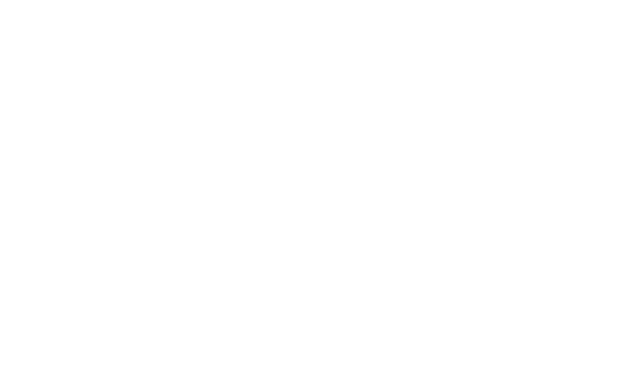
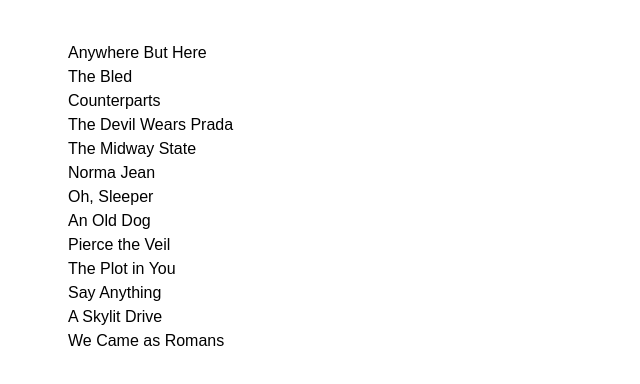
Before and after one commit to acciojob/sorting-articles-sethuram333, a website: page main.html in a window 1280 px wide. Shown: the whole page, without its empty margins (0-640 px from the left). Drawn offline with Linux system fonts and the light colour scheme.

Commit message:
created a submission

```diff
--- a/main.html
+++ b/main.html
@@ -1,16 +1,12 @@
 <!DOCTYPE html>
-
 <html>
-
 <head>
 	<link rel="stylesheet" href="styles.css">
 </head>
 
 <body>
-	<!-- the entire body must be written by student -->
-    <script type="text/javascript" src="./script.js">
-</script>
+	<ul id="band"></ul>
 
+	<script type="text/javascript" src="./script.js"></script>
 </body>
-
 </html>
--- a/script.js
+++ b/script.js
@@ -1,13 +1,38 @@
 //your JS code here. If required.
 
-const bands = ['The Plot in You', 'The Devil Wears Prada', 'Pierce the Veil', 'Norma Jean', 'The Bled', 'Say Anything', 'The Midway State', 'We Came as Romans', 'Counterparts', 'Oh, Sleeper', 'A Skylit Drive', 'Anywhere But Here', 'An Old Dog'];
-// remove leading articles
+// your JS code here. If required.
+
+const bands = [
+  'The Plot in You',
+  'The Devil Wears Prada',
+  'Pierce the Veil',
+  'Norma Jean',
+  'The Bled',
+  'Say Anything',
+  'The Midway State',
+  'We Came as Romans',
+  'Counterparts',
+  'Oh, Sleeper',
+  'A Skylit Drive',
+  'Anywhere But Here',
+  'An Old Dog'
+];
+
+// function to remove articles
 function stripArticle(name) {
   return name.replace(/^(a |an |the )/i, '').trim();
 }
 
+// sort bands
 const sortedBands = bands.sort((a, b) => {
   return stripArticle(a).localeCompare(stripArticle(b));
 });
 
-console.log(sortedBands);
+// add to DOM
+const ul = document.getElementById('band');
+
+sortedBands.forEach(band => {
+  const li = document.createElement('li');
+  li.textContent = band;
+  ul.appendChild(li);
+});
--- a/styles.css
+++ b/styles.css
@@ -1 +1,11 @@
 /*  your css code here. If applicable */
+/* your css code here. If applicable */
+body {
+	font-family: Arial, sans-serif;
+	padding: 20px;
+}
+
+li {
+	list-style: none;
+	margin: 6px 0;
+}
```
